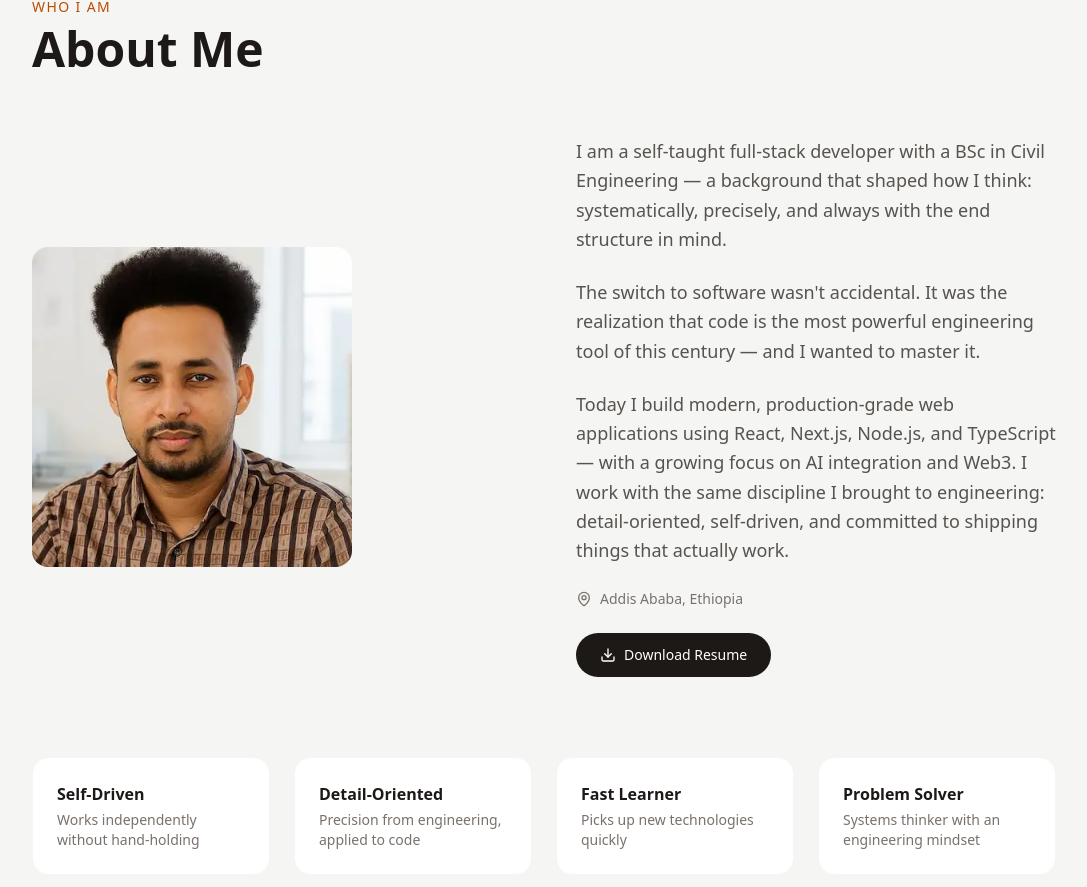
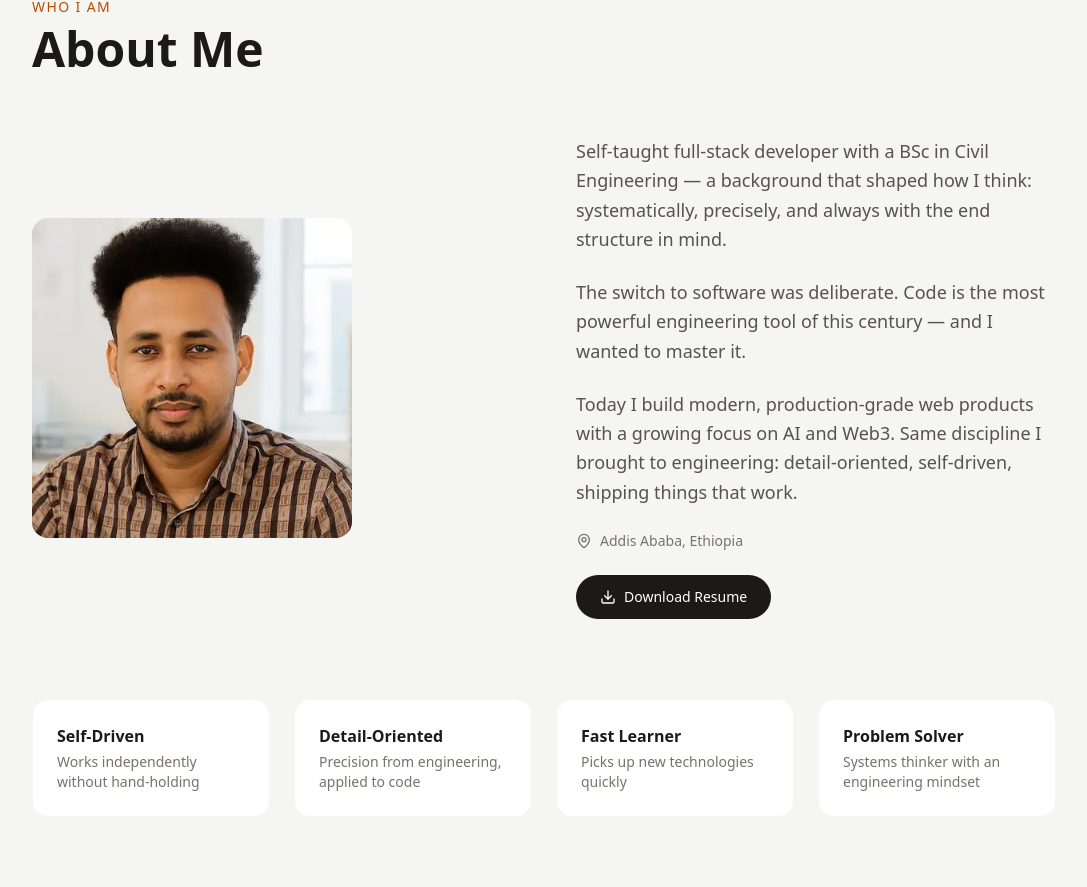
Before and after one commit to binicode/biniyam-portfolio, a Next.js app: page / in a window 1280 px wide. Shown: the part 899-1786 px from the top of the page, without its empty margins (96-1183 px from the left). Built offline with nearby package versions, Linux system fonts and the light colour scheme.

Commit message:
fix: shorten About bio for better readability

```diff
--- a/src/data/portfolio.ts
+++ b/src/data/portfolio.ts
@@ -11,9 +11,9 @@ export const portfolioData = {
 
 export const aboutData = {
   bio: [
-    "I am a self-taught full-stack developer with a BSc in Civil Engineering — a background that shaped how I think: systematically, precisely, and always with the end structure in mind.",
-    "The switch to software wasn't accidental. It was the realization that code is the most powerful engineering tool of this century — and I wanted to master it.",
-    "Today I build modern, production-grade web applications using React, Next.js, Node.js, and TypeScript — with a growing focus on AI integration and Web3. I work with the same discipline I brought to engineering: detail-oriented, self-driven, and committed to shipping things that actually work.",
+    "Self-taught full-stack developer with a BSc in Civil Engineering — a background that shaped how I think: systematically, precisely, and always with the end structure in mind.",
+    "The switch to software was deliberate. Code is the most powerful engineering tool of this century — and I wanted to master it.",
+    "Today I build modern, production-grade web products with a growing focus on AI and Web3. Same discipline I brought to engineering: detail-oriented, self-driven, shipping things that work.",
   ],
   location: "Addis Ababa, Ethiopia",
   traits: [
```
